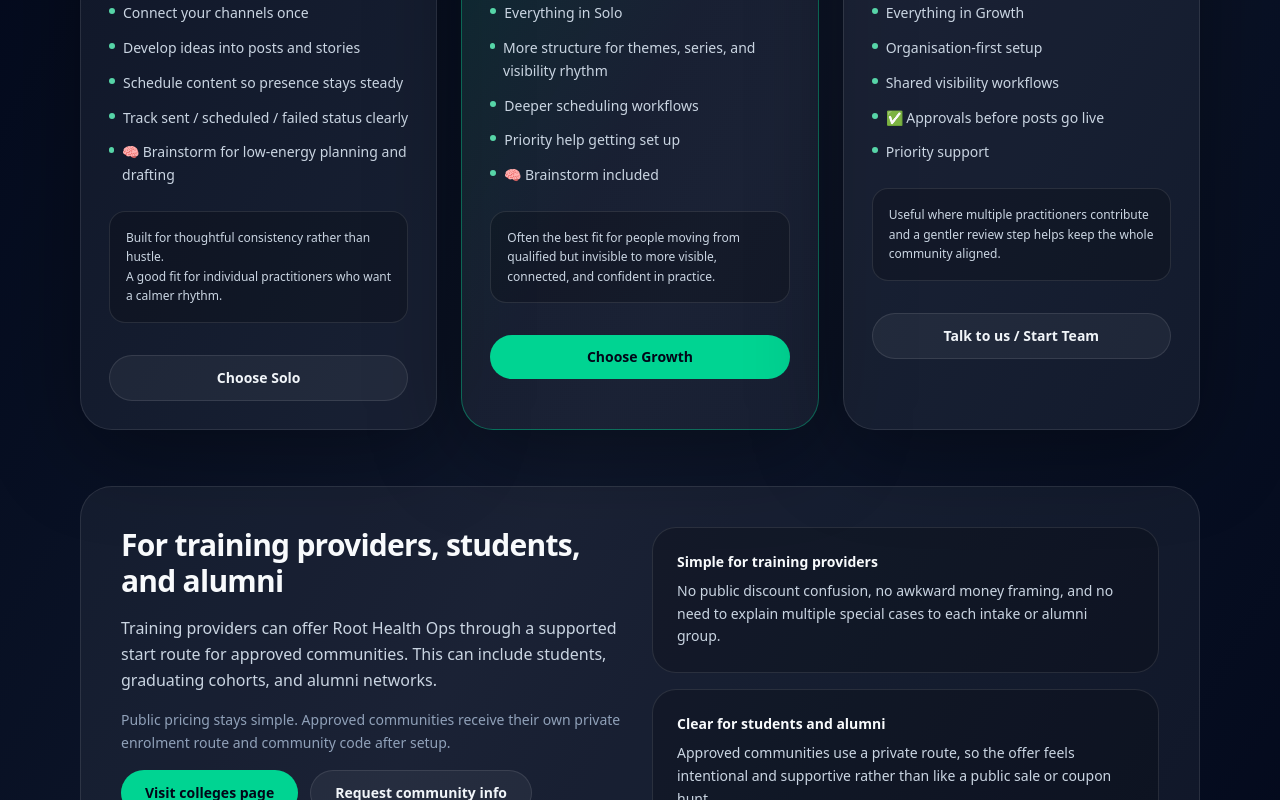
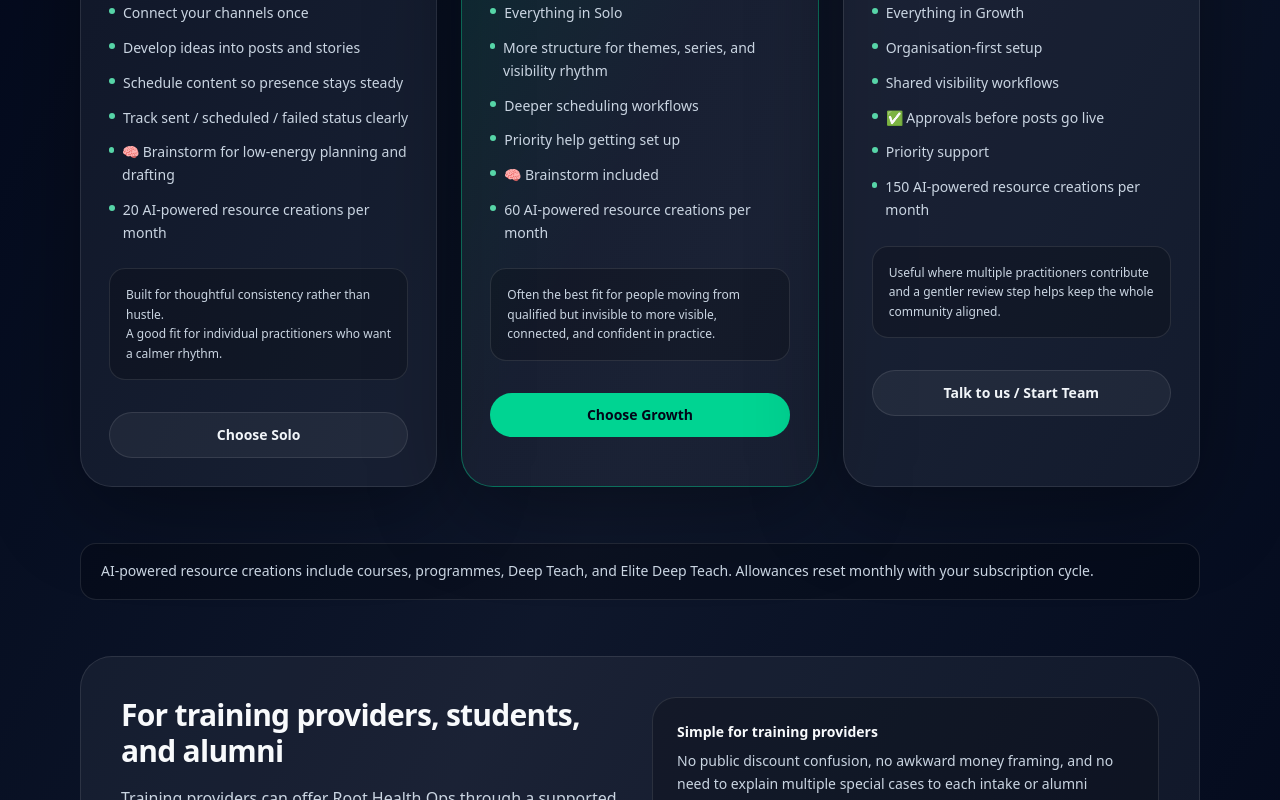
Before and after one commit to Hypnohippy/root-health-ops-dashboard1, a Next.js app: page /pricing in a window 1280 px wide. Shown: the part 747-1547 px from the top of the page. Built offline with nearby package versions, Linux system fonts and the light colour scheme; no server answers.

Commit message:
Enhance pricing plans with AI resource features
Added AI-powered resource creation allowances to pricing plans.

```diff
--- a/app/(marketing)/pricing/page.tsx
+++ b/app/(marketing)/pricing/page.tsx
@@ -174,6 +174,7 @@ export default function PricingPage() {
   <>Schedule content so presence stays steady</>,
   <>Track sent / scheduled / failed status clearly</>,
   <>🧠 Brainstorm for low-energy planning and drafting</>,
+  <>20 AI-powered resource creations per month</>,
 ]}
           footerNote={
             <>
@@ -196,8 +197,8 @@ export default function PricingPage() {
   <>Deeper scheduling workflows</>,
   <>Priority help getting set up</>,
   <>🧠 Brainstorm included</>,
-          ]}
-          footerNote={
+  <>60 AI-powered resource creations per month</>,
+]}          footerNote={
             <>
               Often the best fit for people moving from qualified but invisible
               to more visible, connected, and confident in practice.
@@ -216,6 +217,7 @@ export default function PricingPage() {
   <>Shared visibility workflows</>,
   <>✅ Approvals before posts go live</>,
   <>Priority support</>,
+  <>150 AI-powered resource creations per month</>,
 ]}
           footerNote={
             <>
@@ -225,6 +227,10 @@ export default function PricingPage() {
           }
         />
       </section>
+
+<div className="rounded-2xl border border-white/10 bg-black/20 px-5 py-4 text-sm text-slate-300 leading-relaxed">
+  AI-powered resource creations include courses, programmes, Deep Teach, and Elite Deep Teach. Allowances reset monthly with your subscription cycle.
+</div>
 
       <section className="rounded-[32px] border border-white/10 bg-white/5 p-8 md:p-10">
         <div className="grid gap-6 lg:grid-cols-2 lg:items-start">
```
Lines whose indentation alone changed are shown as unchanged.
